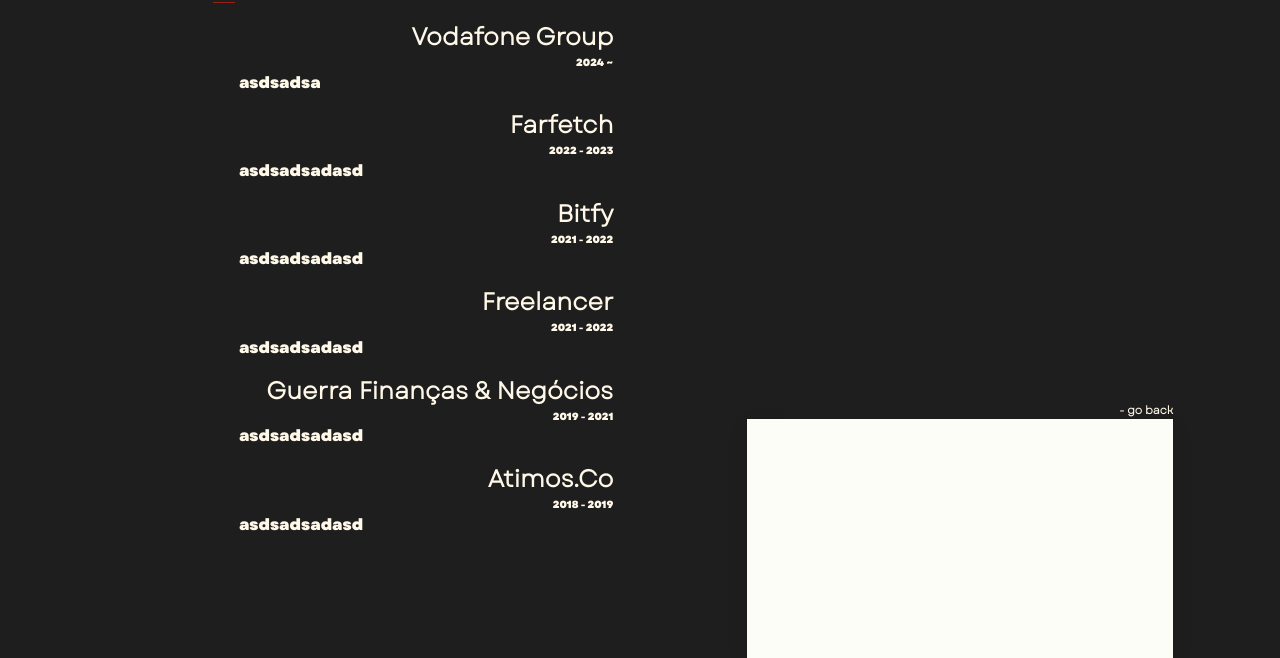
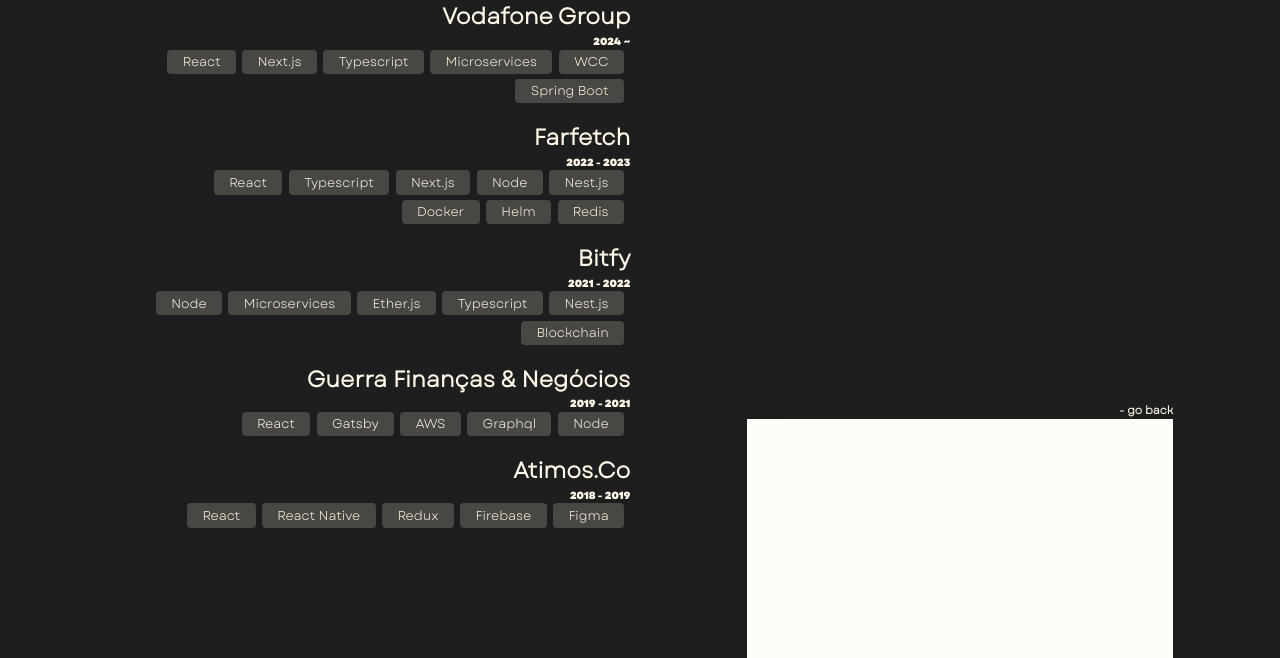
Before and after one commit to teusto/MT, a website built with Parcel: page src/experience.html in a window 1280 px wide. Shown: the part 142-800 px from the top of the page. Built offline with nearby package versions, Linux system fonts and the light colour scheme.

Commit message:
Refactor the info container and fill the experience info

```diff
--- a/src/experience.html
+++ b/src/experience.html
@@ -31,42 +31,60 @@
                         <h2>Vodafone Group</h2>
                         <p>2024 ~</p>
                         <div class="topic-text">
-                            <p>asdsadsa</p>
+                            <span>React</span>
+                            <span>Next.js</span>
+                            <span>Typescript</span>
+                            <span>Microservices</span>
+                            <span>WCC</span>
+                            <span>Spring Boot</span>
                         </div>
                     </div>
                     <div class="topic-item">
                         <h2>Farfetch</h2>
                         <p>2022 - 2023</p>
                         <div class="topic-text">
-                            <p>asdsadsadasd</p>
+                            <span>React</span>
+                            <span>Typescript</span>
+                            <span>Next.js</span>
+                            <span>Node</span>
+                            <span>Nest.js</span>
+                            <span>Docker</span>
+                            <span>Helm</span>
+                            <span>Redis</span>
                         </div>
                     </div>
                     <div class="topic-item">
                         <h2>Bitfy</h2>
                         <p>2021 - 2022</p>
                         <div class="topic-text">
-                            <p>asdsadsadasd</p>
-                        </div>
-                    </div>
-                    <div class="topic-item">
-                        <h2>Freelancer</h2>
-                        <p>2021 - 2022</p>
-                        <div class="topic-text">
-                            <p>asdsadsadasd</p>
+                            <span>Node</span>
+                            <span>Microservices</span>
+                            <span>Ether.js</span>
+                            <span>Typescript</span>
+                            <span>Nest.js</span>
+                            <span>Blockchain</span>
                         </div>
                     </div>
                     <div class="topic-item">
                         <h2>Guerra Finanças & Negócios</h2>
                         <p>2019 - 2021</p>
                         <div class="topic-text">
-                            <p>asdsadsadasd</p>
+                            <span>React</span>
+                            <span>Gatsby</span>
+                            <span>AWS</span>
+                            <span>Graphql</span>
+                            <span>Node</span>
                         </div>
                     </div>
                     <div class="topic-item">
                         <h2>Atimos.Co</h2>
                         <p>2018 - 2019</p>
                         <div class="topic-text">
-                            <p>asdsadsadasd</p>
+                            <span>React</span>
+                            <span>React Native</span>
+                            <span>Redux</span>
+                            <span>Firebase</span>
+                            <span>Figma</span>
                         </div>
                     </div>
                 </div>
--- a/src/styles/main.scss
+++ b/src/styles/main.scss
@@ -156,9 +156,12 @@
       //border: 2px solid white;
       grid-column: 6 / 11;
       margin: 6em 0;
+      display: flex;
+      flex-direction: column;
       h1{
         color: #fff8e8;
         font-family: "Garet Heavy";
+        font-size: 3em;
       }
       p{
         font-family: "Garet Heavy";
@@ -179,6 +182,11 @@
                 color: #fff8e8;
                 font-family: "Garet Book";
             }
+            p{
+                font-family: "Garet Heavy";
+                color: #fff8e8;
+                font-size: .65em;
+              }
             .topic-text{
                 text-align: justify;
                 padding: 0 1em;
@@ -239,9 +247,12 @@
       grid-row: 1;
       align-self: center;
       height: 60%;
+      display: flex;
+      flex-direction: column;
       h1{
         color: #fff8e8;
         font-family: "Garet Heavy";
+        font-size: 3em;
       }
       .divider{
         width: 5%;
@@ -322,14 +333,17 @@
     }
     .info {
       //border: 2px solid red;
-      grid-column: 2 / 6;
+      grid-column: 1 / 6;
       grid-row: 1;
       align-self: center;
-      height: 80%;
+      height: 90%;
       text-align: end;
+      display: flex;
+      flex-direction: column;
       h1{
         color: #fff8e8;
         font-family: "Garet Heavy";
+        font-size: 3em;
       }
       p{
         font-family: "Garet Heavy";
@@ -337,25 +351,41 @@
         font-size: .65em;
       }
       .divider{
-        width: 5%;
-        height: 1px;
+        width: 20%;
+        height: 1.5px;
         background-color: #992015;
-        margin: 1em 0;
+        margin: .5em 0;
+        align-self: end;
       }
       .list-container{
+        overflow-y: auto;
         width: 96%;
+        align-self: end;
         .topic-item{
             padding: 0 .6em;
             margin: .8em 0;
             h2{
                 color: #fff8e8;
                 font-family: "Garet Book";
+                font-size: 1.4em;
             }
             .topic-text{
-                text-align: start;
-                padding: 0 1em;
-                p{
-                    font-size: 1em;
+                //border: 2px solid red;
+                display: flex;
+                flex-wrap: wrap;
+                justify-content: end;
+                span{
+                    font-family: "Garet Book";
+                    color: #fff8e8;
+                    background-color: #fff8e830;
+                    padding: .2em 1.2em;
+                    margin-right: .5em;
+                    text-align: center;
+                    flex-basis: auto;
+                    border-radius: 4px;
+                    margin-bottom: .4em;
+                    font-size: .8em;
+                    box-shadow: rgba(50, 50, 93, 0.25) 0px 2px 5px -1px, rgba(0, 0, 0, 0.3) 0px 1px 3px -1px;
                 }
             }
         }
@@ -415,9 +445,12 @@
       grid-column: 8 / 11;
       align-self: center;
       height: 80%;
+      display: flex;
+      flex-direction: column;
       h1{
         color: #fff8e8;
         font-family: "Garet Heavy";
+        font-size: 3em;
       }
       .divider{
         width: 5%;
@@ -438,16 +471,17 @@
                 padding: 0 1em;
                 display: flex;
                 flex-wrap: wrap;
-                justify-content: space-between;
                 span{
                     font-family: "Garet Book";
                     color: #fff8e8;
                     background-color: #fff8e830;
                     padding: .2em 1.2em;
+                    margin-right: .5em;
                     text-align: center;
                     flex-basis: auto;
                     border-radius: 4px;
                     margin-bottom: .4em;
+                    font-size: .8em;
                     box-shadow: rgba(50, 50, 93, 0.25) 0px 2px 5px -1px, rgba(0, 0, 0, 0.3) 0px 1px 3px -1px;
                 }
             }
```
Also changed, not shown: src/education.html (+10 -5 lines), src/portfolio.html (+1 -0 lines).
